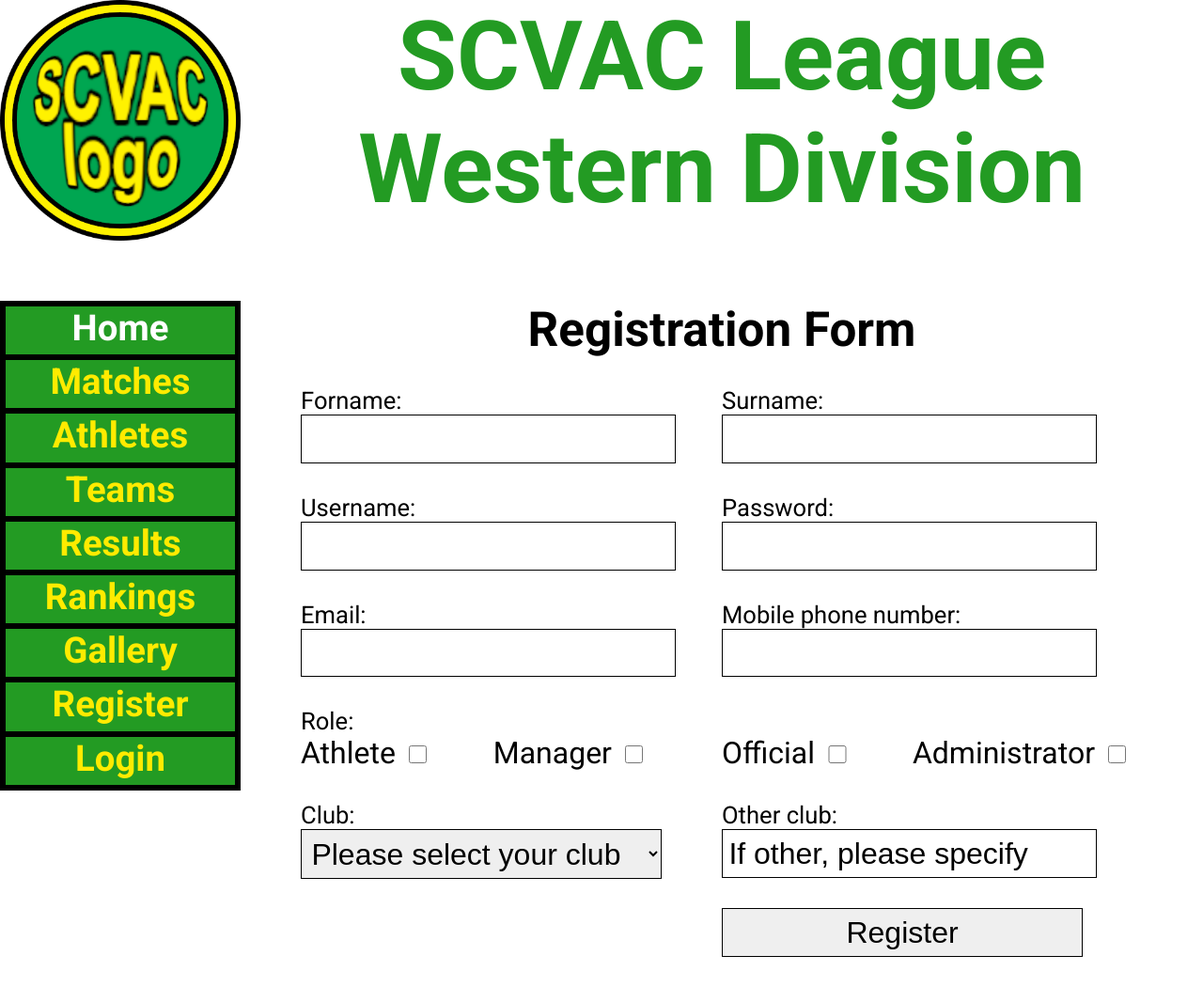
After one commit to Code-Institute-Submissions/scvac-league, a Flask app: page /register in a window 1280 px wide. The commit adds this page. Shown: the whole page at 94% size. Run offline with Flask 2, Linux system fonts and the light colour scheme; some libraries are stand-ins or nearby versions.

Commit message:
Create Register template

```diff
--- a/app.py
+++ b/app.py
@@ -6,6 +6,7 @@ from flask import (
 )
 from flask_pymongo import PyMongo
 from bson.objectid import ObjectId
+from werkzeug.security import generate_password_hash, check_password_hash
 if os.path.exists("env.py"):
     import env
 
@@ -22,10 +23,15 @@ mongo = PyMongo(app)
 
 
 @app.route("/")
-@app.route("/get_matches")
-def get_matches():
+@app.route("/matches")
+def matches():
     matches = mongo.db.matches.find()
     return render_template("matches.html", matches=matches)
+
+
+@app.route("/register", methods=["GET", "POST"])
+def register():
+    return render_template("register.html")
 
 
 if __name__ == "__main__":
--- a/static/css/style.css
+++ b/static/css/style.css
@@ -137,3 +137,35 @@ main {
         width: 90vw;
     }
 }
+
+main h1 {
+    text-align: center;
+}
+
+/* Registration form */
+
+form div {
+    width: 50%;
+    float: left;
+    margin-bottom: 2.5vw;
+}
+
+label {
+    font-size: 2vw;
+}
+
+input, select {
+    font-size: 2.5vw;
+    width: 30vw;
+    border: 0.1vw solid rgb(0,0,0);
+    padding: 0.5vw;
+}
+
+.check input, .check label {
+    font-size: 2.5vw;
+}
+
+.check input {
+    height: 1.5vw;
+    width: 1.5vw;
+}
--- /dev/null
+++ b/templates/athletes.html
@@ -0,0 +1,6 @@
+{% extends "base.html" %}
+{% block content %}
+
+    <h1>Declare athletes here!</h1>
+
+{% endblock %}
--- a/templates/base.html
+++ b/templates/base.html
@@ -27,14 +27,15 @@
         </a>
         <!-- Navigation links hidden by default for mobile -->
         <div id="links">
-            <a href="#home" class="active">Home</a>
-            <a href="#matches">Matches</a>
-            <a href="#declarations">Declarations</a>
-            <a href="#results">Results</a>
-            <a href="#rankings">Rankings</a>
-            <a href="#gallery">Gallery</a>
-            <a href="#register">Registration</a>
-            <a href="#login">Login</a>
+            <a href="home.html" class="active">Home</a>
+            <a href="{{ url_for('matches') }}">Matches</a>
+            <a href="athletes.html">Athletes</a>
+            <a href="teams.html">Teams</a>
+            <a href="results.html">Results</a>
+            <a href="rankings.html">Rankings</a>
+            <a href="gallery.html">Gallery</a>
+            <a href="{{ url_for('register') }}">Register</a>
+            <a href="login.html">Login</a>
         </div>
     </nav>
     <main>
--- /dev/null
+++ b/templates/gallery.html
@@ -0,0 +1,6 @@
+{% extends "base.html" %}
+{% block content %}
+
+    <h1>See images here!</h1>
+
+{% endblock %}
--- /dev/null
+++ b/templates/home.html
@@ -0,0 +1,6 @@
+{% extends "base.html" %}
+{% block content %}
+
+    <h1>Welcome to the Vets League website!</h1>
+
+{% endblock %}
--- /dev/null
+++ b/templates/login.html
@@ -0,0 +1,6 @@
+{% extends "base.html" %}
+{% block content %}
+
+    <h1>Login here!</h1>
+
+{% endblock %}
--- /dev/null
+++ b/templates/rankings.html
@@ -0,0 +1,6 @@
+{% extends "base.html" %}
+{% block content %}
+
+    <h1>See rankings here!</h1>
+
+{% endblock %}
--- /dev/null
+++ b/templates/register.html
@@ -0,0 +1,69 @@
+{% extends "base.html" %}
+{% block content %}
+
+    <h1>Registration Form</h1><br>
+    <form method="POST" action="{{ url_for('register') }}">
+        <div>
+            <label for="forname">Forname:</label><br>
+            <input type="text" id="forname" name="forname">
+        </div>
+        <div>
+            <label for="surname">Surname:</label><br>
+            <input type="text" id="surname" name="surname">
+        </div>
+        <div>
+            <label for="username">Username:</label><br>
+            <input type="text" id="username" name="username" class="validate">
+        </div>
+        <div>
+            <label for="password">Password:</label><br>
+            <input type="text" id="password" name="password" class="validate">
+        </div>
+        <div>
+            <label for="email">Email:</label>
+            <input type="email" id="email" name="email">
+        </div>
+        <div>
+            <label for="mobile">Mobile phone number:</label>
+            <input type="tel" id="mobile" name="mobile">
+        </div>
+
+        <label>Role:</label><br>
+        <div class="check">
+            <label for="athlete">Athlete&nbsp;</label>
+            <input type="checkbox" id="athlete" name="athlete" value="basic">
+            <label for="manager">&emsp;&emsp;Manager&nbsp;</label>
+            <input type="checkbox" id="manager" name="manager" value="basic">
+        </div>
+        <div class="check">
+            <label for="official">Official&nbsp;</label>
+            <input type="checkbox" id="official" name="official" value="advanced">
+            <label for="administrator">&emsp;&emsp;Administrator&nbsp;</label>
+            <input type="checkbox" id="administrator" name="administrator" value="advanced">
+        </div>
+        <div>
+            <label for="club">Club:</label><br>
+            <select id="club" name="club">
+                <option value="select">Please select your club</option>
+                <option value="abingdon">Abingdon AC</option>
+                <option value="newbury">Newbury AC</option>
+                <option value="oxford">Oxford City AC</option>
+                <option value="radley">Radley AC</option>
+                <option value="readingac">Reading AC</option>
+                <option value="readingrr">Reading Roadrunners</option>
+                <option value="swindon">Swindon Harriers AC</option>
+                <option value="whitehorse">White Horse Harriers AC</option>
+                <option value="other">Other</option>
+            </select>
+        </div>
+        <div>
+            <label for="otherclub">Other club:</label><br>
+            <input type="text" id="otherclub" name="otherclub" value="If other, please specify">
+        </div>
+        <div class="register">
+            <input type="submit" value="Register">
+        </div>
+    </form>
+
+
+{% endblock %}
--- /dev/null
+++ b/templates/results.html
@@ -0,0 +1,6 @@
+{% extends "base.html" %}
+{% block content %}
+
+    <h1>See results here!</h1>
+
+{% endblock %}
--- /dev/null
+++ b/templates/teams.html
@@ -0,0 +1,6 @@
+{% extends "base.html" %}
+{% block content %}
+
+    <h1>Declare teams here!</h1>
+
+{% endblock %}
```
